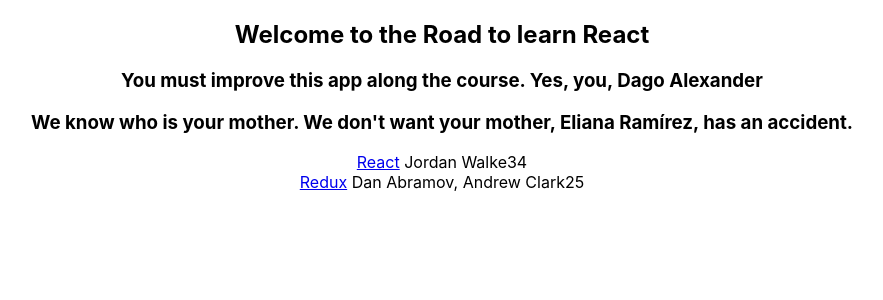
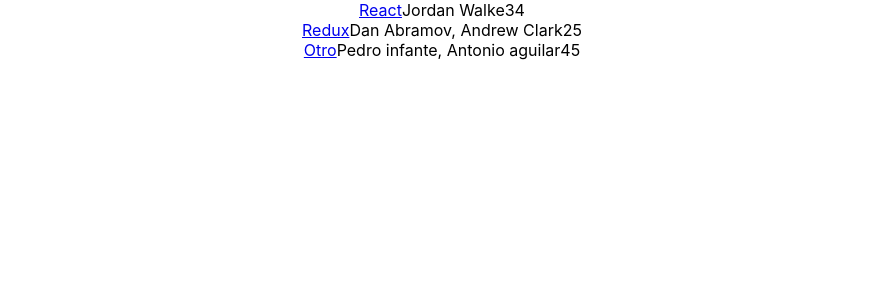
Before and after one commit to dagofonseca/hacker-news, a React (Create React App) app: page / in a window 1280 px wide. Shown: the top 300 px of the page, without its empty margins (198-1081 px from the left). Built offline with nearby package versions, Linux system fonts and the light colour scheme.

Commit message:
local component state}

```diff
--- a/src/App.js
+++ b/src/App.js
@@ -1,5 +1,4 @@
-import React from 'react';
-import logo from './logo.svg';
+import React, { Component } from 'react';
 import './App.css';
 
 const list = [
@@ -19,32 +18,41 @@
     points: 5,
     objectID: 1,
   },
+  {
+    title: 'Otro',
+    url: 'https://redux.js.org/',
+    author: 'Pedro infante, Antonio aguilar',
+    num_comments: 4,
+    points: 5,
+    objectID: 2,
+  },
 ];
 
-function App() {
-  const helloWorld = 'Welcome to the Road to learn React';
-  let name = "Dago Alexander";
-  let user = {
-    name: "Eliana",
-    lastname: "Ramírez"
+class App extends Component {
+  constructor(props) {
+    super(props);
+
+    this.state = {
+      list: list,
+    };
   }
-  return (
-    <div className="App">
-      <h2>{helloWorld}</h2>
-      <h3>You must improve this app along the course. Yes, you, {name}</h3>
-      <h3>We know who is your mother. We don't want your mother, {user.name} {user.lastname}, has an accident.</h3>
-      {list.map(item => {
-        return (
+
+  render() {
+    return (
+      <div className="App">
+        {this.state.list.map(item =>
           <div key={item.objectID}>
-            <span> <a href={item.url}>{item.title}</a> </span>
+            <span>
+              <a href={item.url}>{item.title}</a>
+            </span>
             <span>{item.author}</span>
             <span>{item.num_comments}</span>
             <span>{item.points}</span>
           </div>
-        );
-      })}
-    </div>
-  );
+        )}
+      </div>
+    );
+  }
 }
 
 export default App;
```
